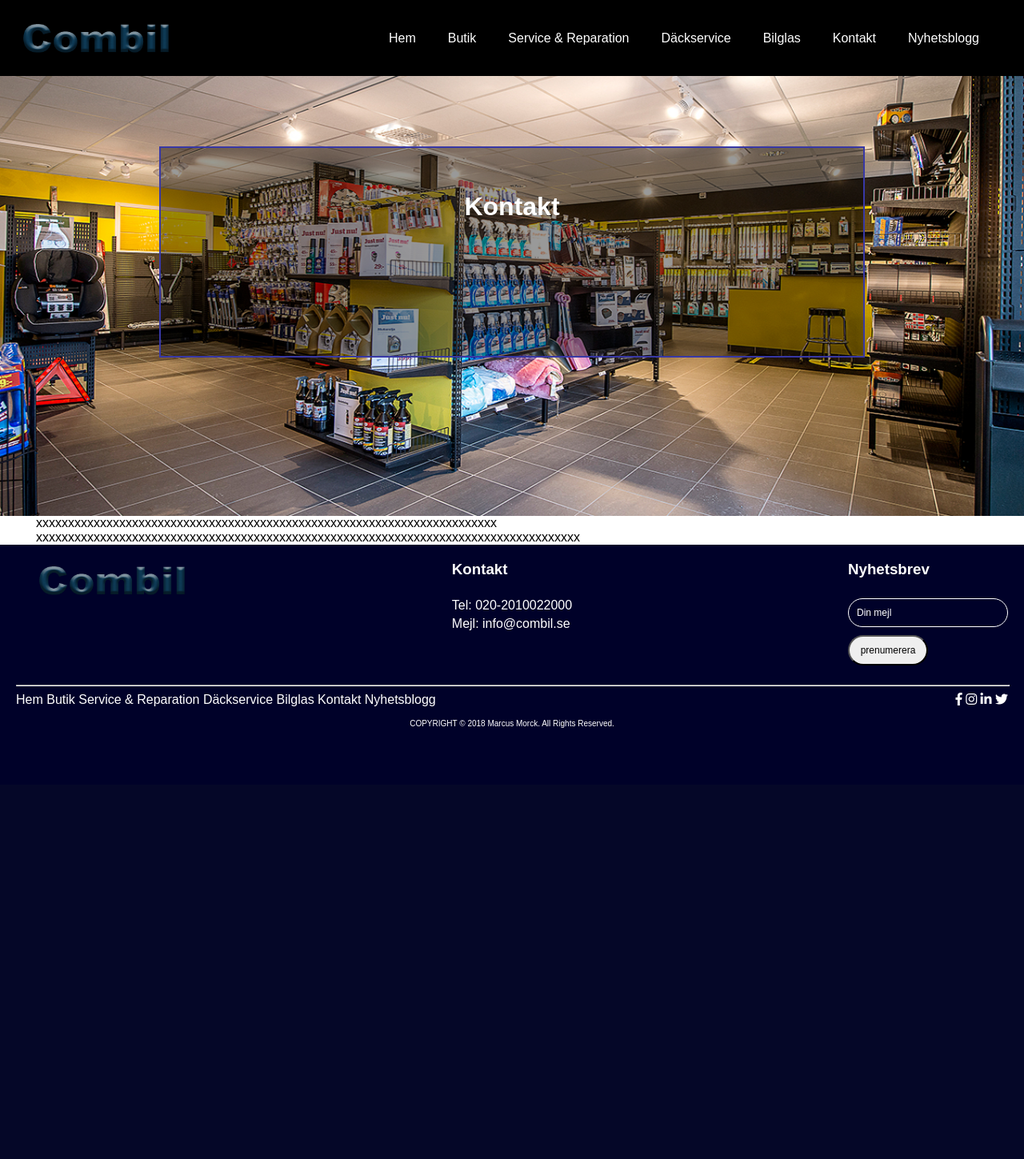
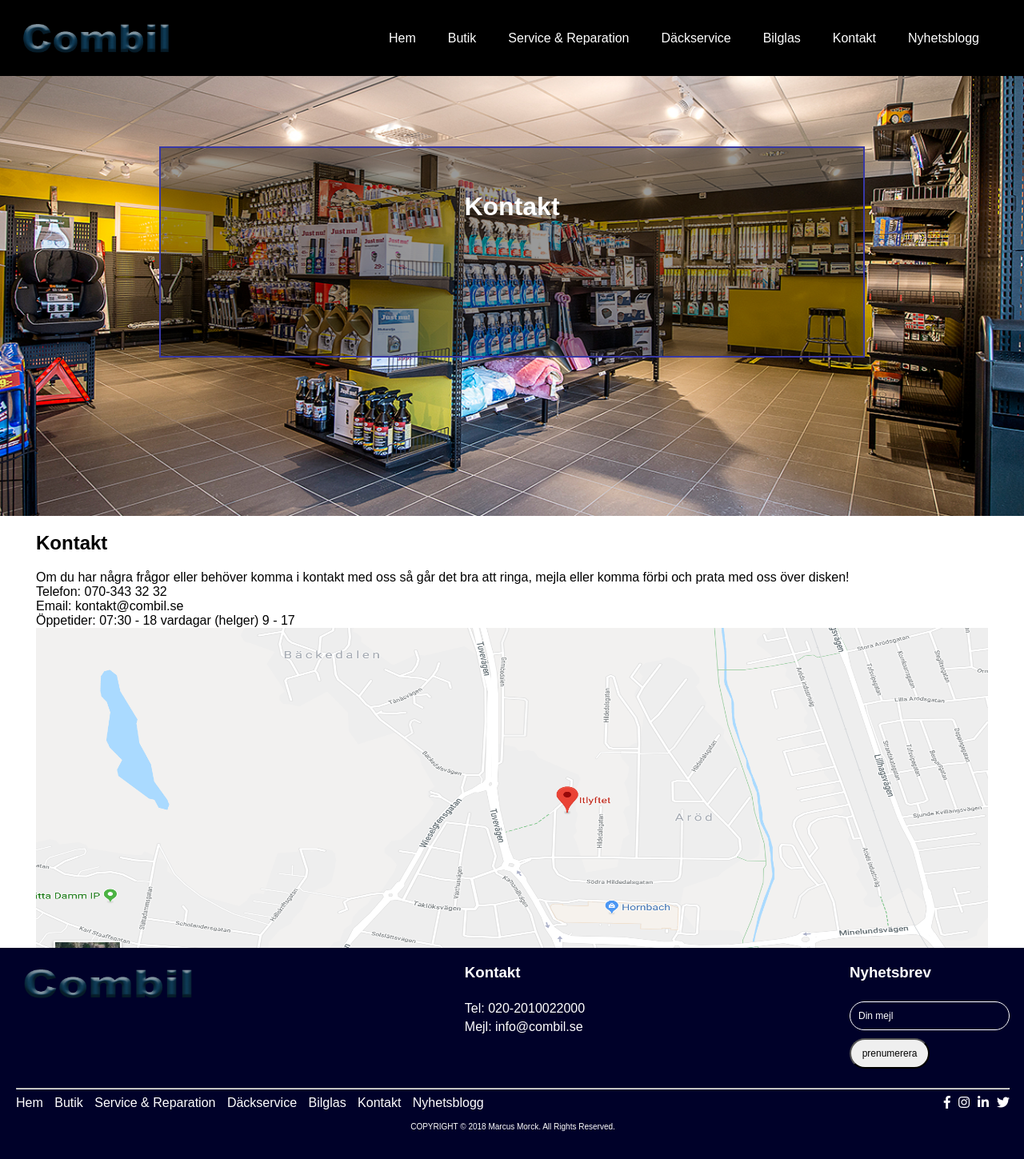
Before and after one commit to marcusMorck/combil, a PHP site: page /kontakt.php in a window 1280 px wide. Shown: the whole page at 80% size. Before the commit the page ends 910 px from the top, so only its background shows below. Run offline with PHP 8.4, Linux system fonts and the light colour scheme; some libraries are stand-ins or nearby versions.

Commit message:
more work on website

```diff
--- a/assets/css/main.css
+++ b/assets/css/main.css
@@ -2,12 +2,14 @@
 -----------------GLOBAL--------------------------------------------------------
 -----------------------------------------------------------------------------*/
 body{
-    margin: 0 0 300px;
+    margin: 0;
+    display: flex;
+    height: 100%;
+    flex-direction: column;
 }
 html {
     font-family: 'Work Sans', sans-serif;
-    position: relative;
-    min-height: 100%;
+
 }
 h1{
     margin: 0;
@@ -47,6 +49,7 @@ h1{
 ------------------HEADER--------------------------------------------------------
 ------------------------------------------------------------------------------*/
 header{
+    flex: none;
     background-color: #000000;
     height: 95px;
     width: 100%;
@@ -117,6 +120,17 @@ header{
             display: initial;
             position: absolute;
         }
+    .footer-row{
+        /*flex-direction: column;*/
+        align-content: center;
+        align-items: center;
+        flex-wrap: wrap;
+    }
+    #footer-logo{
+        margin: 0 0 20px 0;
+        align-self: center;
+
+    }
 
     }
 
@@ -125,6 +139,8 @@ header{
 ------------------------------------------------------------------------------*/
 
 main{
+
+    flex: 1 0 auto;
     display: flex;
     flex-direction: column;
     padding: 0 45px;
@@ -230,10 +246,8 @@ hr{
 -----------------FOOTER---------------------------------------------------------------
 ------------------------------------------------------------------------------------*/
 footer{
-    position: absolute;
-    left: 0;
-    bottom: 0;
-    height: 300px;
+    flex: none;
+    height: auto;
     width: 100%;
     background-color:#000129;
     color: #fff;
@@ -243,7 +257,13 @@ footer h3{
 }
 #footer-container{
     padding: 20px;
-
+    display: flex;
+    flex-direction: column;
+    flex-wrap: wrap;
+}
+footer a{
+    color: #fff;
+    text-decoration: none;
 }
 .footer-row{
    /* display: flex;
@@ -252,25 +272,32 @@ footer h3{
 
     flex: 1 1 auto;*/
     display: flex;
+    flex: 0 0 auto;
     justify-content: space-between;
     flex-wrap: wrap;
+
 }
+
     /*---------------------------------------------------------
     --------FOOTER LOGO----------------------------------------
     ---------------------------------------------------------*/
-    .footer-logo{
-        width:  200px;
+    #footer-logo{
+        width:  230px;
         height: 50px;
+        display: flex;
+        /*flex: 0;*/
     }
-    .footer-logo img{
+    #footer-logo img{
         display: block;
         min-width: 100%;
         max-height: 100%;
-        margin-left: 20px;
     }
     /*---------------------------------------------------
     --------FOOTER NEWSLETTER----------------------------
     ---------------------------------------------------*/
+    #footer-newsletter{
+        /*flex: 1;*/
+    }
     #footer-newsletter,
     #footer-newsletter form
     {
@@ -300,9 +327,8 @@ footer h3{
     /*---------------------------------------------------
     --------FOOTER CONTACT-------------------------------
     ---------------------------------------------------*/
-    #footer-contact a{
-        color: #fff;
-        text-decoration: none;
+    #footer-contact{
+        /*flex: 1;*/
     }
     #footer-contact p{
         margin: 0 0 5px 0;
@@ -311,17 +337,24 @@ footer h3{
     /*---------------------------------------------------
     --------FOOTER LINKS---------------------------------
     ---------------------------------------------------*/
-    #footer-links{
-
-
+    #footer-links a,
+    #footer-social .fab{
+        margin-right: 10px;
+    }
+    #footer-links a:last-child,
+    #footer-social .fab:last-child{
+        margin-right: 0px;
     }
     #footer-social{
+        display: flex;
+        flex-wrap: wrap;
 
     }
     #footer-links a{
         color: #fff;
         text-decoration: none;
     }
+
 
     /*---------------------------------------------------
     --------FOOTER COPYRIGHT-----------------------------
@@ -331,3 +364,10 @@ footer h3{
         font-size: 10px;
         padding: 15px;
     }
+    .karta{
+        width: 100%;
+    }
+    .karta img{
+        height: 400px;
+        width: 100%;
+    }
--- a/footer.php
+++ b/footer.php
@@ -1,7 +1,7 @@
         <footer>
             <div id="footer-container">
                 <div class="footer-row">
-                    <div class="footer-logo">
+                    <div id="footer-logo">
                         <img src="images/combil-logo.png" />
                     </div>
                     <div id="footer-contact">
--- a/header.php
+++ b/header.php
@@ -1,6 +1,7 @@
 <html>
     <head>
     <meta charset="UTF-8">
+    <meta name="viewport" content="width=device-width, initial-scale=1">
     <link rel="stylesheet" type="text/css" href="assets/css/main.css" />
     <link rel="stylesheet" href="https://use.fontawesome.com/releases/v5.2.0/css/all.css" integrity="sha384-hWVjflwFxL6sNzntih27bfxkr27PmbbK/iSvJ+a4+0owXq79v+lsFkW54bOGbiDQ" crossorigin="anonymous">
 
--- a/kontakt.php
+++ b/kontakt.php
@@ -8,10 +8,18 @@
     </div>
 </div>
 <main role="main">
-<p>
-xxxxxxxxxxxxxxxxxxxxxxxxxxxxxxxxxxxxxxxxxxxxxxxxxxxxxxxxxxxxxxxxxxxxxxxx
-xxxxxxxxxxxxxxxxxxxxxxxxxxxxxxxxxxxxxxxxxxxxxxxxxxxxxxxxxxxxxxxxxxxxxxxxxxxxxxxxxxxxx
-</p>
+    <h2>Kontakt</h2>
+    <p>
+        Om du har några frågor eller behöver komma i kontakt med oss så
+        går det bra att ringa, mejla eller komma förbi och prata med oss över disken!
+    </p>
+    <p>Telefon: 070-343 32 32</p>
+    <p>Email: kontakt@combil.se</p>
+    <p>Öppetider: 07:30 - 18 vardagar (helger) 9 - 17</p>
+
+<div class="karta">
+    <img src="images/map.png" >
+</div>
 </main>
 <?php
     include "footer.php";
--- a/nyhetsblogg.php
+++ b/nyhetsblogg.php
@@ -8,6 +8,7 @@
     </div>
 </div>
 <main role="main">
+
 <p>
 xxxxxxxxxxxxxxxxxxxxxxxxxxxxxxxxxxxxxxxxxxxxxxxxxxxxxxxxxxxxxxxxxxxxxxxx
 xxxxxxxxxxxxxxxxxxxxxxxxxxxxxxxxxxxxxxxxxxxxxxxxxxxxxxxxxxxxxxxxxxxxxxxxxxxxxxxxxxxxx
```
Also changed, not shown: images/map.png (added), 2 other files.
